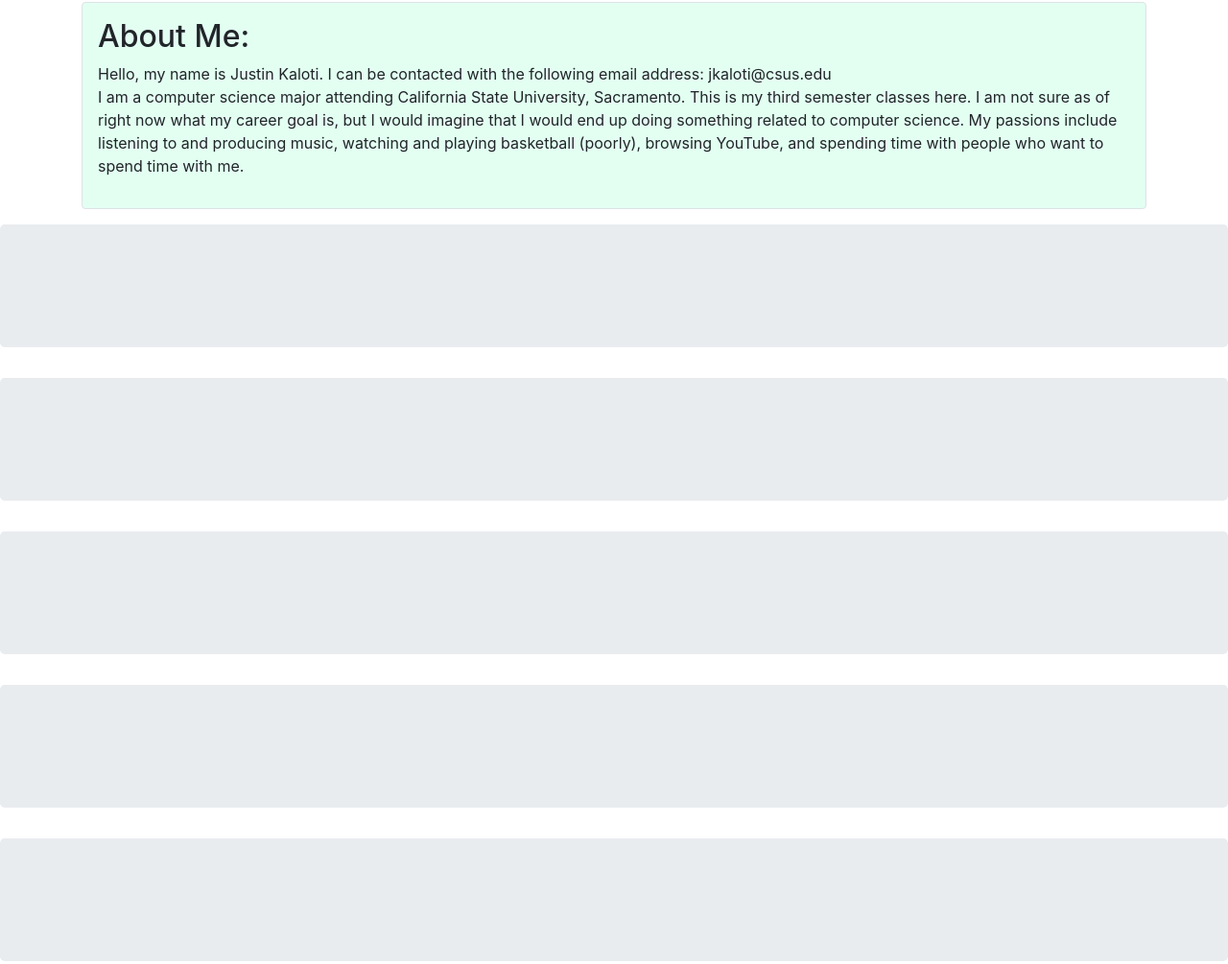
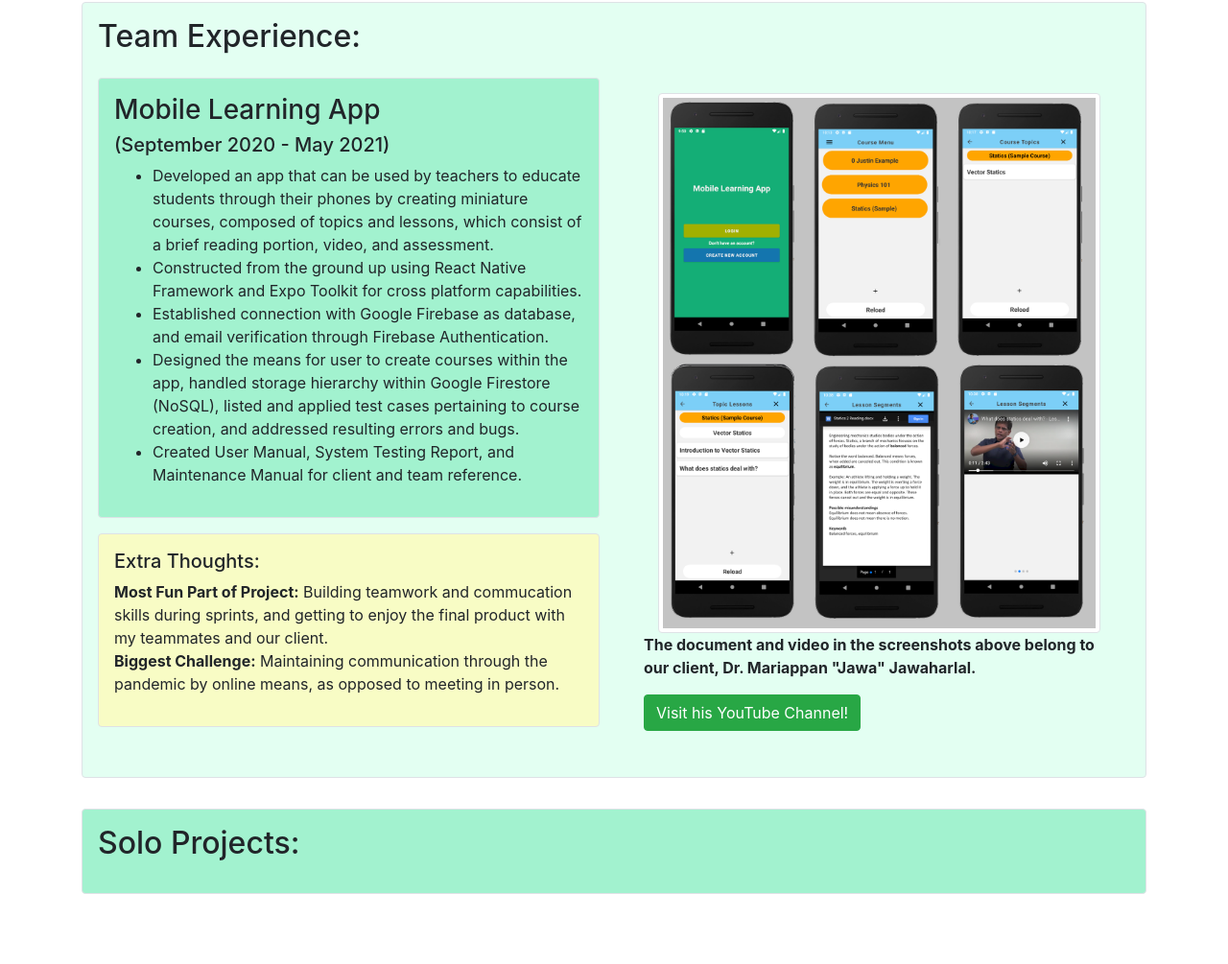
Before and after one commit to Justins574/Justins574.github.io, a plain HTML site: page index.html in a window 1280 px wide. Shown: the part 1473-2478 px from the top of the page at 96% size. Drawn offline with nearby package versions, Linux system fonts and the light colour scheme.

Commit message:
Team Experience added

```diff
--- a/index.html
+++ b/index.html
@@ -35,10 +35,10 @@
 				<a class="nav-link" href="#edu">Education</a>
 			</li>
 			<li class="nav-item">
-				<a class="nav-link" href="#about">About</a>
+				<a class="nav-link" href="#team">Team Experience</a>
 			</li>
 			<li class="nav-item">
-				<a class="nav-link" href="#">Link</a>
+				<a class="nav-link" href="#solo">Solo Projects</a>
 			</li>
 		</ul>
 	</div>
@@ -94,13 +94,14 @@
 
 	</div>
 
+	<!-- Education Box -->
 	<a> <h1 style="padding-top: 40px; margin-top: -40px;" id="edu"></h1> </a>
 	<div class="container p-3 my-3 border primary rounded" >
 
 		<h2>Education:</h2>
 
+		<!-- CSUS Box -->
 		<div class="row">
-
 			<div class="col-sm-6 p-3 my-3">
 				<div class="container">
 
@@ -112,7 +113,7 @@
 					<h5>Bachelor of Science, Computer Science <br> (January 2019 - May 2021)</h5>
 					GPA: 3.752 <br>
 					Dean’s list every semester <br><br>
-					<a href="https://www.csus.edu/"	 type="button" class="btn btn-info">CSUS Webpage</a>
+					<a href="https://www.csus.edu/"	 type="button" class="btn btn-success">CSUS Webpage</a>
 
 				</div>
 			</div>
@@ -125,8 +126,8 @@
 			</div>
 		</div>
 
+		<!-- SCC Box -->
 		<div class="row">
-
 			<div class="col-sm-6 p-3 my-3 ">
 				<div class="container">
 
@@ -154,33 +155,83 @@
 	</div>
 
 
-	<a> <h1 style="padding-top: 40px; margin-top: -40px;" id="about"></h1> </a>
+	<!-- Team Experience -->
+	<a> <h1 style="padding-top: 40px; margin-top: -40px;" id="team"></h1> </a>
 	<div class="container p-3 my-3 border secondary rounded">
 
-		<h2>About Me:</h2>
+		<h2>Team Experience:</h2>
+
+		<!-- Mobile Learning App Box -->
+		<div class="row">
+
+			<div class="col-sm-6">
+				<div class="container border primary rounded  p-3 my-3">
+					<h3>Mobile Learning App</h3>
+					<h5>(September 2020 - May 2021)</h5>
+					<ul>
+						<li>Developed an app that can be used by teachers to educate students through their phones by creating miniature
+						courses, composed of topics and lessons, which consist of a brief reading portion, video, and assessment.</li>
+						<li>Constructed from the ground up using React Native Framework and Expo Toolkit for cross platform capabilities.</li>
+						<li>Established connection with Google Firebase as database, and email verification through Firebase Authentication.</li>
+						<li>Designed the means for user to create courses within the app, handled storage hierarchy within Google Firestore</li>
+						(NoSQL), listed and applied test cases pertaining to course creation, and addressed resulting errors and bugs.
+						<li>Created User Manual, System Testing Report, and Maintenance Manual for client and team reference.</li>
+					</ul>
+				</div>
+
+				<div class="container border extra_thoughts rounded p-3 my-3">
+					<h5>Extra Thoughts:</h5>
+					<p>
+						<strong>Most Fun Part of Project:</strong>
+						Building teamwork and commucation skills during sprints, and getting to enjoy the final product with my teammates and our client.
+						<br>
+
+						<strong>Biggest Challenge:</strong>
+						Maintaining communication through the pandemic by online means, as opposed to meeting in person.
+						<br>
+
+					</p>
+				</div>
+
+			</div>
+
+			<div class="col-sm-6 p-3 my-3">
+				<div class="container">
+					<div class="container">
+						<img src="Mobile Learning App.png"  alt="Mobile" class="img-fluid img-thumbnail rounded">
+					</div>
+				</div>
+
+				<div class="container">
+					<p>
+						<strong>The document and video in the screenshots above belong to our client, Dr. Mariappan "Jawa" Jawaharlal.</strong>
+					</p>
+					<a href="https://www.youtube.com/channel/UCD2BZiPZCD4WR0AMD7f00rA/featured"	 type="button" class="btn btn-success">
+						Visit his YouTube Channel!</a>
+				</div>
+			</div>
+
+
+
+		</div>
+
+	</div>
+
+
+	<a> <h1 style="padding-top: 40px; margin-top: -40px;" id="solo"></h1> </a>
+	<div class="container p-3 my-3 border primary rounded">
+
+		<h2>Solo Projects:</h2>
 
 		<p>
-		Hello, my name is Justin Kaloti. I can be contacted with the following email address: jkaloti@csus.edu
-		<br>I am a computer science major attending California State University, Sacramento. This is my third semester classes here.
-		I am not sure as of right now what my career goal is, but I would imagine that I would end up doing something related to computer science.
-		My passions include listening to and producing music, watching and playing basketball (poorly),
-		browsing YouTube, and spending time with people who want to spend time with me.
+
 		</p>
 
 	</div>
 
 </div>
 
-<div class="jumbotron">
-</div>
-<div class="jumbotron">
-</div>
-<div class="jumbotron">
-</div>
-<div class="jumbotron">
-</div>
-<div class="jumbotron">
-</div>
+<br><br><br><br><br><br><br><br><br><br><br><br><br>
 
 </body>
 </html>
--- a/styles/index.css
+++ b/styles/index.css
@@ -8,6 +8,11 @@
 
 .secondary{
     background-color: #e3fff2;
+}
+
+
+.extra_thoughts{
+ background-color: #f8fcc5;
 }
 
 .solano{
```
Also changed, not shown: Mobile Learning App.png (added).
